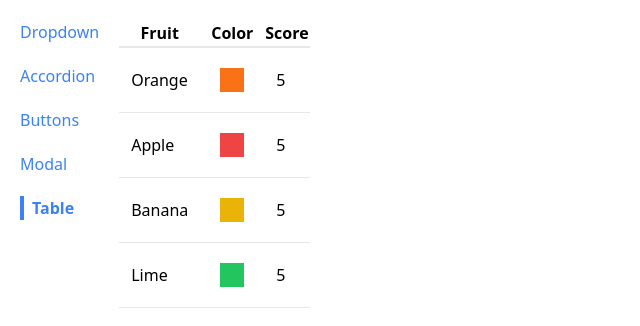
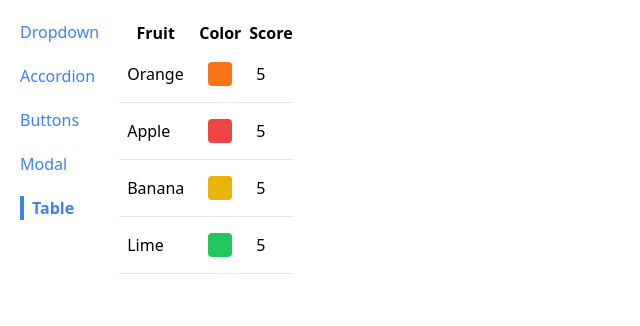
Before and after one commit to Umesh-Singadi/componets, a React (Vite) app: page /table in a window 1280 px wide. Shown: the top 326 px of the page, without its empty margins (0-640 px from the left). Built offline with nearby package versions, Linux system fonts and the light colour scheme.

Commit message:
Add more style

```diff
--- a/src/components/Table.jsx
+++ b/src/components/Table.jsx
@@ -6,7 +6,7 @@ function Table({ data, config, keyFn }) {
   const renderedRows = data.map((rowData) => {
     const renderedCells = config.map((colum) => {
       return (
-        <td className="p-3" key={colum.label}>
+        <td className="p-2" key={colum.label}>
           {colum.render(rowData)}
         </td>
       );
@@ -21,7 +21,7 @@ function Table({ data, config, keyFn }) {
   return (
     <table className="table-auto border-spacing-2">
       <thead>
-        <tr className="border-b-2">{renderedHeaders}</tr>
+        <tr className="border-b-3">{renderedHeaders}</tr>
       </thead>
       <tbody>{renderedRows}</tbody>
     </table>
--- a/src/pages/TablePage.jsx
+++ b/src/pages/TablePage.jsx
@@ -12,7 +12,9 @@ function TablePage() {
     { label: "Fruit", render: (fruit) => fruit.name },
     {
       label: "Color",
-      render: (fruit) => <div className={`p-3 m-2 ${fruit.color}`}></div>,
+      render: (fruit) => (
+        <div className={`p-3 m-2 ${fruit.color} rounded`}></div>
+      ),
     },
     { label: "Score", render: (fruit) => fruit.score },
   ];
```
